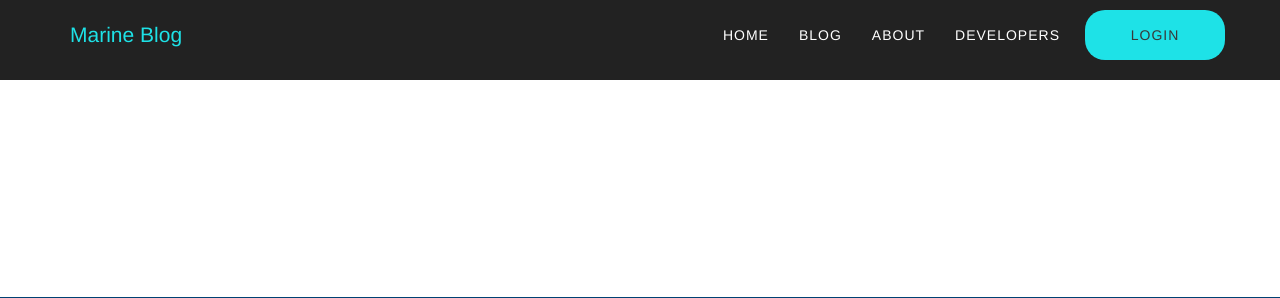
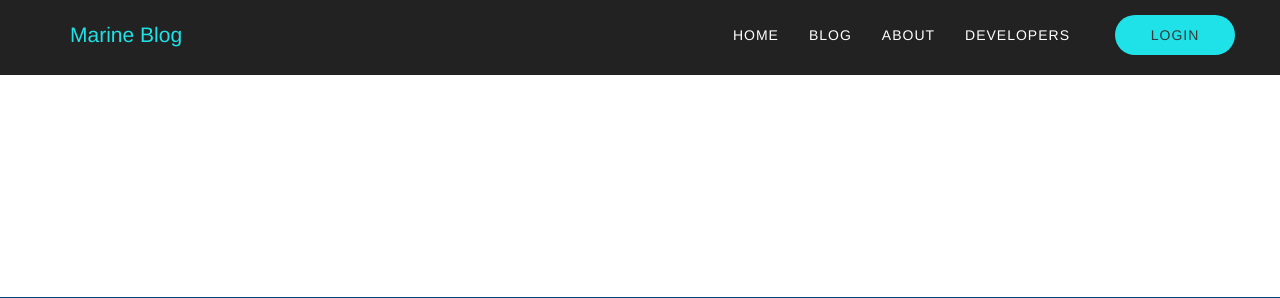
Before and after one commit to Eduarduar/blogMarino, a PHP site: page / in a window 1280 px wide. Shown: the top 298 px of the page. Run offline with PHP 8.4, Linux system fonts and the light colour scheme; some libraries are stand-ins or nearby versions.

Commit message:
se modifico el nav

```diff
--- a/css/style_navBar.css
+++ b/css/style_navBar.css
@@ -238,6 +238,17 @@
   color: #f0c503 !important;
 }
 
+.log-in, .log-out, .manage {
+  margin-top: .5rem;
+  padding: 1rem .5rem !important;
+  width: 12rem;
+}
+
+.manage-container, .log-in-container, .log-out-container {
+  width: 12rem !important;
+  margin-left: 2rem !important;
+}
+
 @media (min-width: 768px) {
   .navbar-default {
     padding: 25px 0;
--- a/index.php
+++ b/index.php
@@ -15,13 +15,20 @@
         <link rel="stylesheet" href="//maxcdn.bootstrapcdn.com/bootstrap/3.2.0/css/bootstrap.min.css">
         <link rel="stylesheet" href="https://startbootstrap.com/templates/agency/font-awesome-4.1.0/css/font-awesome.min.css">
         <link rel="stylesheet" href="./css/style_navBar.css">
+        <link rel="stylesheet" href="./css/style_carusel.css">
         <link rel="stylesheet" href="./css/style_footer.css">
         <title>Document</title>
     </head>
     <body id="page-top">
 
+        <header>
+
             <!-- Navigation -->
             <?php include 'views/navBar.php'; ?>
+
+        </header>
+
+        <!-- Carousel -->
 
 
 
@@ -32,6 +39,7 @@
         <script src="https://cdn.jsdelivr.net/npm/bootstrap@5.3.2/dist/js/bootstrap.bundle.min.js"></script>
         <script src="https://code.jquery.com/jquery-3.6.0.min.js"></script>
         <script src="./js/navBar.js"></script>
+        <script src="./js/index.js"></script>
 
     </body>
 </html>
```
Lines whose indentation alone changed are shown as unchanged.
